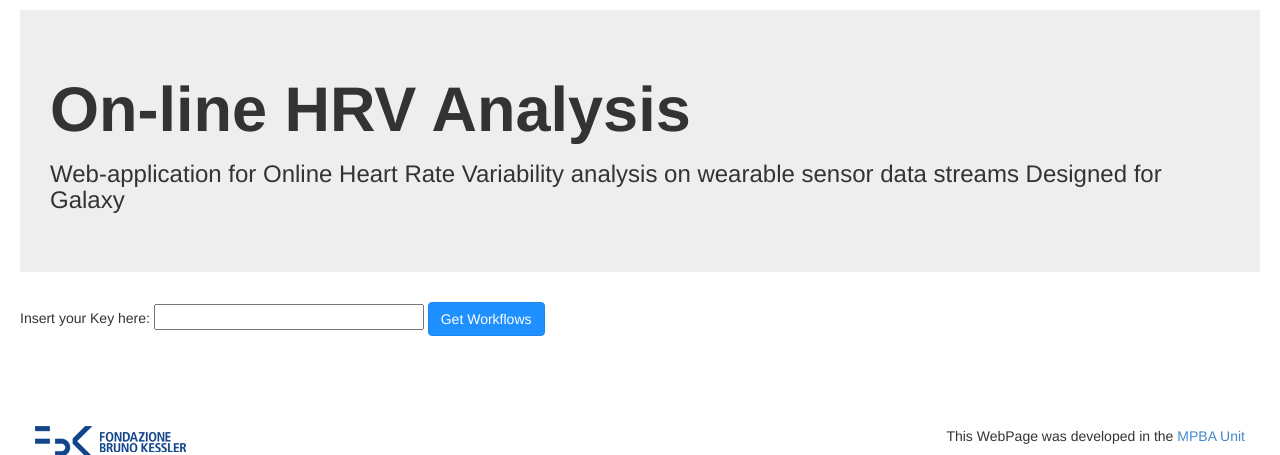
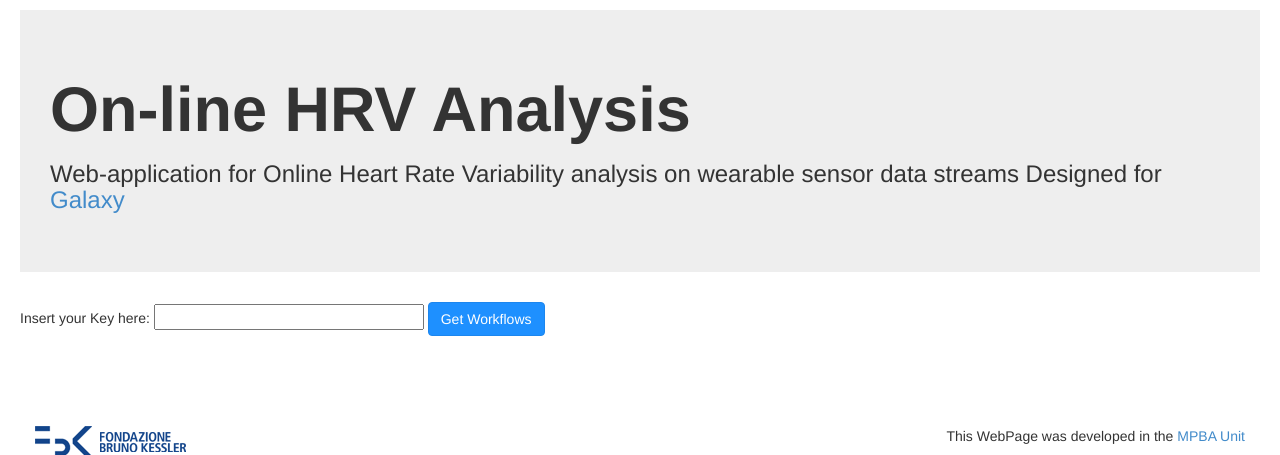
Before and after one commit to pbranchi/hrvonline, a Django app: page / in a window 1280 px wide. Shown: the top 455 px of the page. Run offline with Django 3.2, Linux system fonts and the light colour scheme; parts of the project's set-up code (start-up, migrations or seed data) failed here and were passed over; some libraries are stand-ins or nearby versions.

Commit message:
added link

```diff
--- a/pyhrv/templates/pyhrv/home.html
+++ b/pyhrv/templates/pyhrv/home.html
@@ -191,7 +191,7 @@
   </script>
         <div class="jumbotron">
                 <h1> <strong>On-line HRV Analysis</strong></h1>
-                <h3>Web-application for Online Heart Rate Variability analysis on wearable sensor data streams Designed for Galaxy</h3>
+                <h3>Web-application for Online Heart Rate Variability analysis on wearable sensor data streams Designed for <a href="http://mpbagalaxy.fbk.eu" target="_blank">Galaxy</a></h3>
 
             <!-- add description here -->
 
@@ -249,7 +249,7 @@
           <br><br>
           <div class="row">
             <div class="col-md-6"><a href="http://www.fbk.eu" target="_blank"><img src="{% static 'img/logo-small.gif' %}"></a></div>
-            <div class="col-md-6"><p class="pull-right"> This WebPage was developed in the <a href="mpba.fbk.eu">MPBA Unit</a></p></div>
+            <div class="col-md-6"><p class="pull-right"> This WebPage was developed in the <a href="http://mpba.fbk.eu" target="_blank">MPBA Unit</a></p></div>
           </div>
         </footer>
       {% endblock footer %}
```
